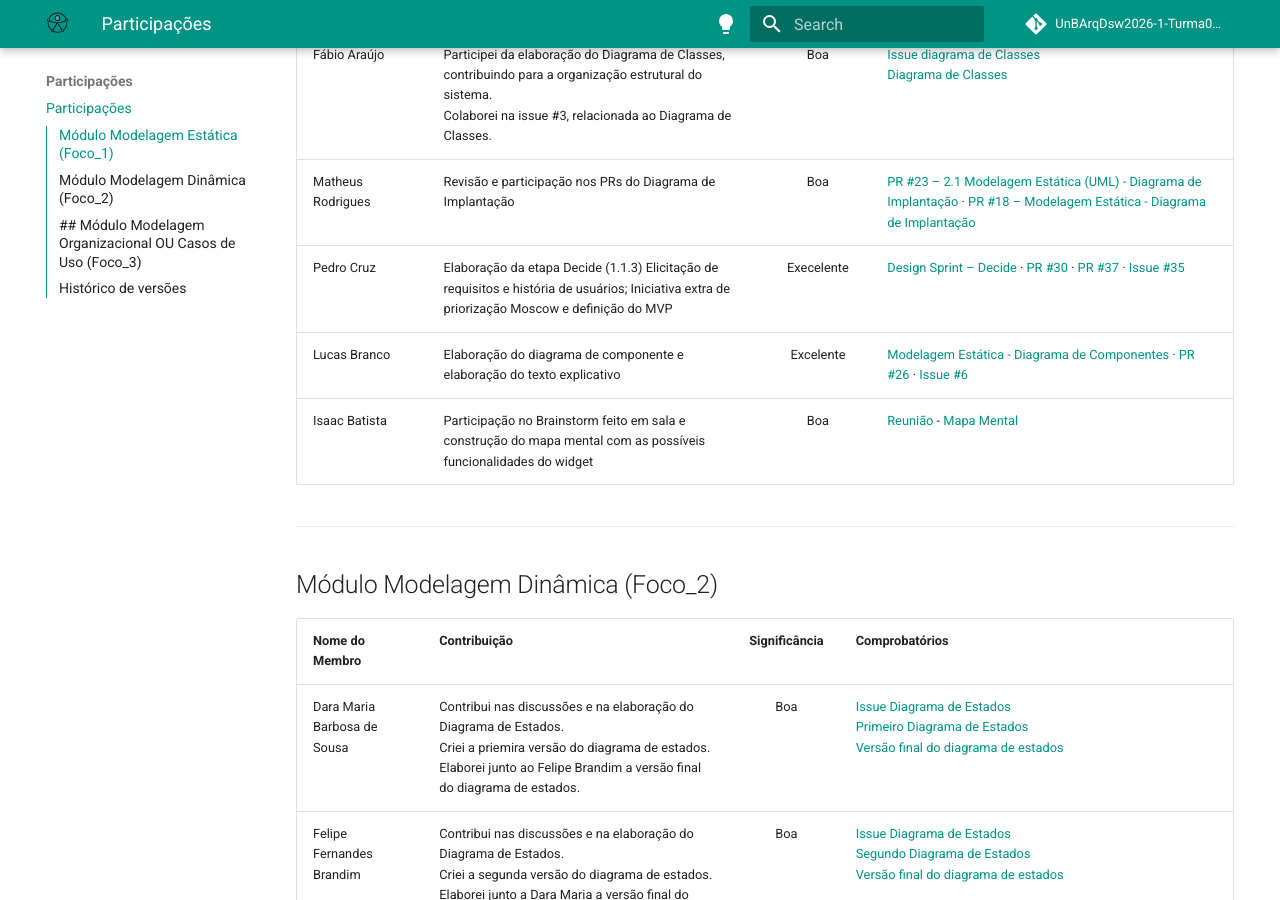
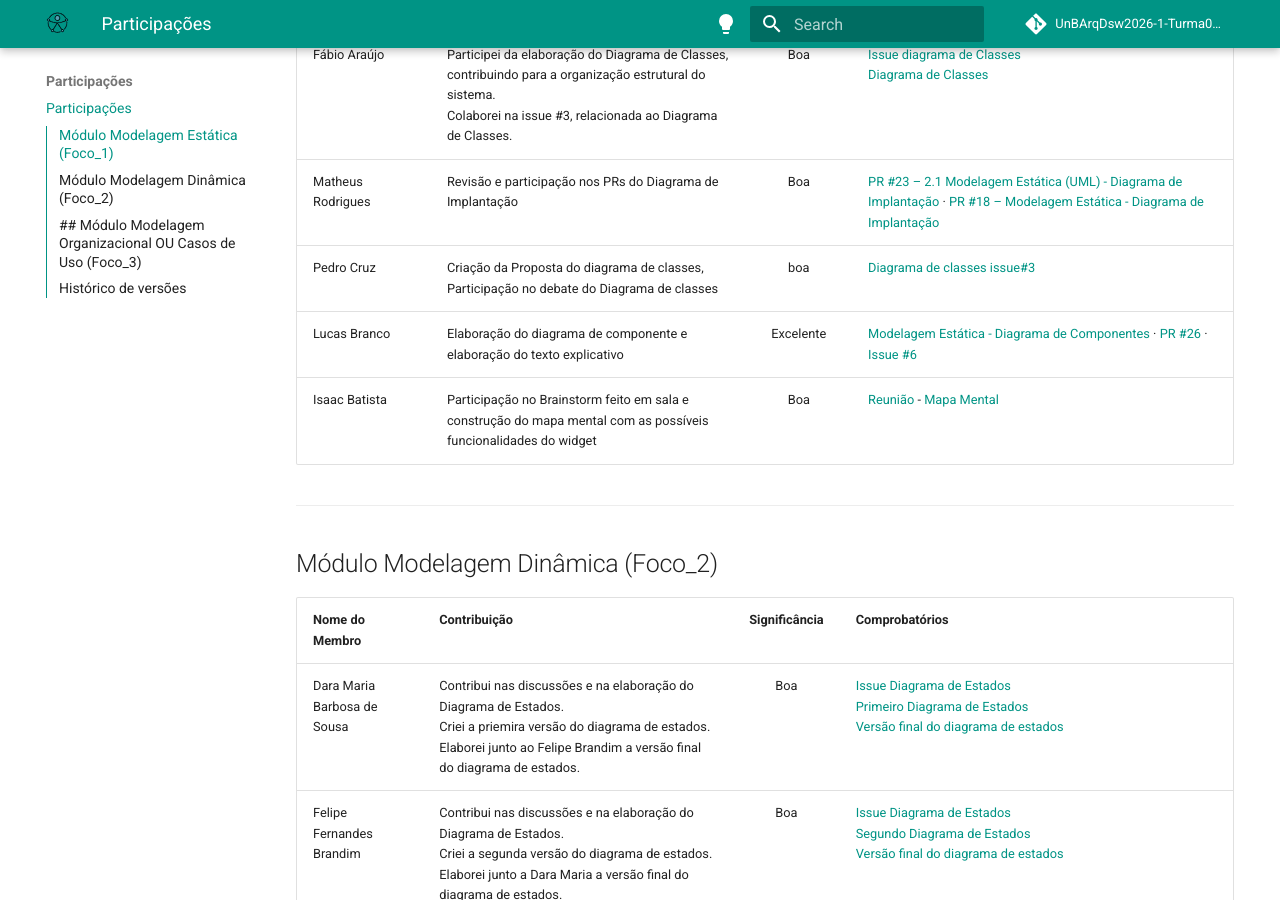
Before and after one commit to UnBArqDsw2026-1-Turma02/2026.01-T02_G4_AcessibilidadeJa_Entrega_02, an MkDocs documentation site: the page built from docs/Modelagem/2.4.ParticipacoesModelagem.md, in a window 1280 px wide and 900 px high, scrolled down 833 px. Built offline with MkDocs 1.6.1 and Material for MkDocs 9.7.7, drawn with Linux system fonts in a browser that asks for light colours; comment, search, counter and statistics services are not loaded.

Commit message:
Quadro de participação

```diff
--- a/docs/Modelagem/2.4.ParticipacoesModelagem.md
+++ b/docs/Modelagem/2.4.ParticipacoesModelagem.md
@@ -16,7 +16,7 @@ Toda a rastreabilidade do projeto está sendo feita por meio das Issues e Milest
 | Fernanda Vaz                | Elaboração inicial e inserção do diagrama                                                                                                                    |      Boa      | [Docs: Adicionando ideia inicial do diagrama de componentes#8](https://github.com/UnBArqDsw2026-1-Turma02/2026.01-T02_G4_AcessibilidadeJa_Entrega_02/pull/8)<br>                                                                                                                                                                                                                                                                                                                        |
 | Fábio Araújo                |  Participei da elaboração do Diagrama de Classes, contribuindo para a organização estrutural do sistema. <br> Colaborei na issue #3, relacionada ao Diagrama de Classes. |      Boa      | [Issue diagrama de Classes](https://github.com/UnBArqDsw2026-1-Turma02/2026.01-T02_G4_AcessibilidadeJa_Entrega_02/issues/3)<br>[Diagrama de Classes](https://unbarqdsw2026-1-turma02.github.io/2026.01-T02_G4_AcessibilidadeJa_Entrega_02/Modelagem/2.1.ModelagemEstatica.html#diagrama-de-classes) |
 | Matheus Rodrigues           | Revisão e participação nos PRs do Diagrama de Implantação                                                                                        |   Boa   | [PR #23 – 2.1 Modelagem Estática (UML) - Diagrama de Implantação](https://github.com/UnBArqDsw2026-1-Turma02/2026.01-T02_G4_AcessibilidadeJa_Entrega_02/pull/23) · [PR #18 – Modelagem Estática - Diagrama de Implantação](https://github.com/UnBArqDsw2026-1-Turma02/2026.01-T02_G4_AcessibilidadeJa_Entrega_02/pull/18) |
-| Pedro Cruz                  | Elaboração da etapa Decide (1.1.3) Elicitação de requisitos e história de usuários; Iniciativa extra de priorização Moscow e definição do MVP                |  Execelente   | [Design Sprint – Decide](https://unbarqdsw2026-1-turma02.github.io/2026.01-T02_G4_AcessibilidadeJa_Entrega_01/Base/1.1.DesignSprint.html#113-decide) · [PR #30](https://github.com/UnBArqDsw2026-1-Turma02/2026.01-T02_G4_AcessibilidadeJa_Entrega_01/pull/30) · [PR #37](https://github.com/UnBArqDsw2026-1-Turma02/2026.01-T02_G4_AcessibilidadeJa_Entrega_01/pull/37) · [Issue #35](https://github.com/UnBArqDsw2026-1-Turma02/2026.01-T02_G4_AcessibilidadeJa_Entrega_01/issues/35) |
+| Pedro Cruz                  | Criação da Proposta do diagrama de classes, Participação no debate do Diagrama de classes | boa | [Diagrama de classes issue#3](https://github.com/UnBArqDsw2026-1-Turma02/2026.01-T02_G4_AcessibilidadeJa_Entrega_02/issues/3) |
 | Lucas Branco                | Elaboração do diagrama de componente e elaboração do texto explicativo                                                                                                                                         |      Excelente      | [Modelagem Estática - Diagrama de Componentes](https://unbarqdsw2026-1-turma02.github.io/2026.01-T02_G4_AcessibilidadeJa_Entrega_02/Modelagem/2.1.ModelagemEstatica.html#diagrama-de-componentes) · [PR #26](https://github.com/UnBArqDsw2026-1-Turma02/2026.01-T02_G4_AcessibilidadeJa_Entrega_02/pull/26) · [Issue #6](https://github.com/UnBArqDsw2026-1-Turma02/2026.01-T02_G4_AcessibilidadeJa_Entrega_02/issues/6) |
 | Isaac Batista               | Participação no Brainstorm feito em sala e construção do mapa mental com as possíveis funcionalidades do widget                                              |      Boa      | [Reunião](https://github.com/UnBArqDsw2026-1-Turma02/2026.01-T02_G4_AcessibilidadeJa_Entrega_01/issues/3) - [Mapa Mental](https://github.com/UnBArqDsw2026-1-Turma02/2026.01-T02_G4_AcessibilidadeJa_Entrega_01/pull/33) |
 
```
